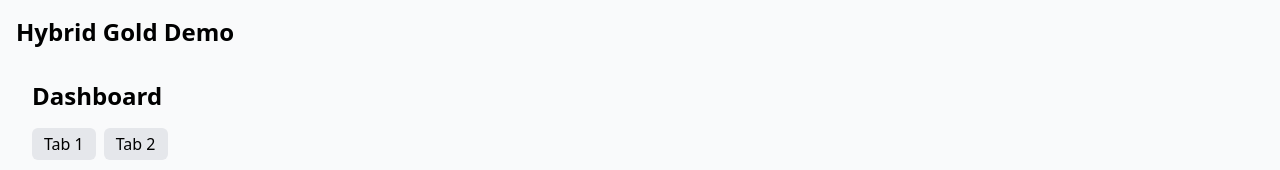
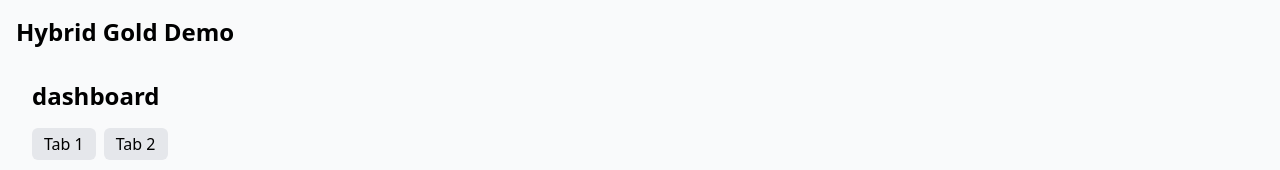
Before and after one commit to Hajrajadoon/hybrid-gold-frontend, a React (Create React App) app: page / in a window 1280 px wide. Shown: the top 170 px of the page. Built offline with nearby package versions, Linux system fonts and the light colour scheme.

Commit message:
Update dashboard.tsx

```diff
--- a/src/components/ui/dashboard.tsx
+++ b/src/components/ui/dashboard.tsx
@@ -6,7 +6,7 @@ import { Badge } from "./badge";
 import { Input } from "./input";
 import { Progress } from "./progress";
 
-export default function Dashboard() {
+export default function dashboard() {
   const [activeTab, setActiveTab] = useState("tab1");
 
   const tabs = {
@@ -16,7 +16,7 @@ export default function Dashboard() {
 
   return (
     <div className="p-4">
-      <h1 className="text-2xl font-bold mb-4">Dashboard</h1>
+      <h1 className="text-2xl font-bold mb-4">dashboard</h1>
 
       {/* Tabs */}
       <Tabs>
```
